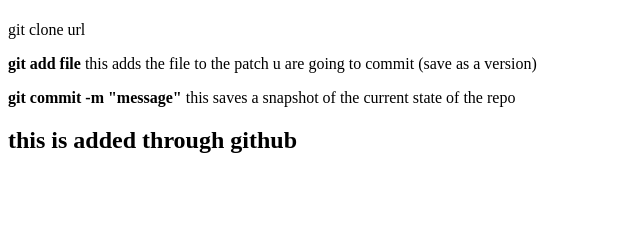
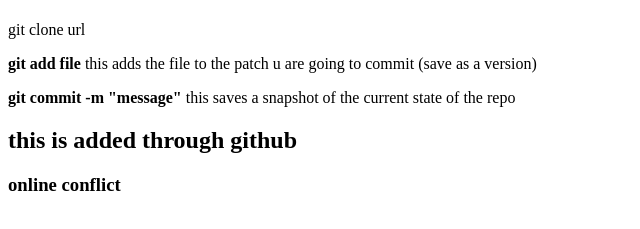
Before and after one commit to Mahmoud17/lecture0, a plain HTML site: page index.html in a window 1280 px wide. Shown: the part 59-288 px from the top of the page, without its empty margins (0-640 px from the left). Drawn offline with Linux system fonts and the light colour scheme.

Commit message:
Update index.html

```diff
--- a/index.html
+++ b/index.html
@@ -10,6 +10,6 @@
         <p><strong>git add file</strong> this adds the file to the patch u are going to commit (save as a version)</p>
         <p><strong>git commit -m "message"</strong> this saves a snapshot of the current state of the repo</p>
         <h2> this is added through github</h2>
-
+        <h3>online conflict</h3>
     </body>
 </html>
```
